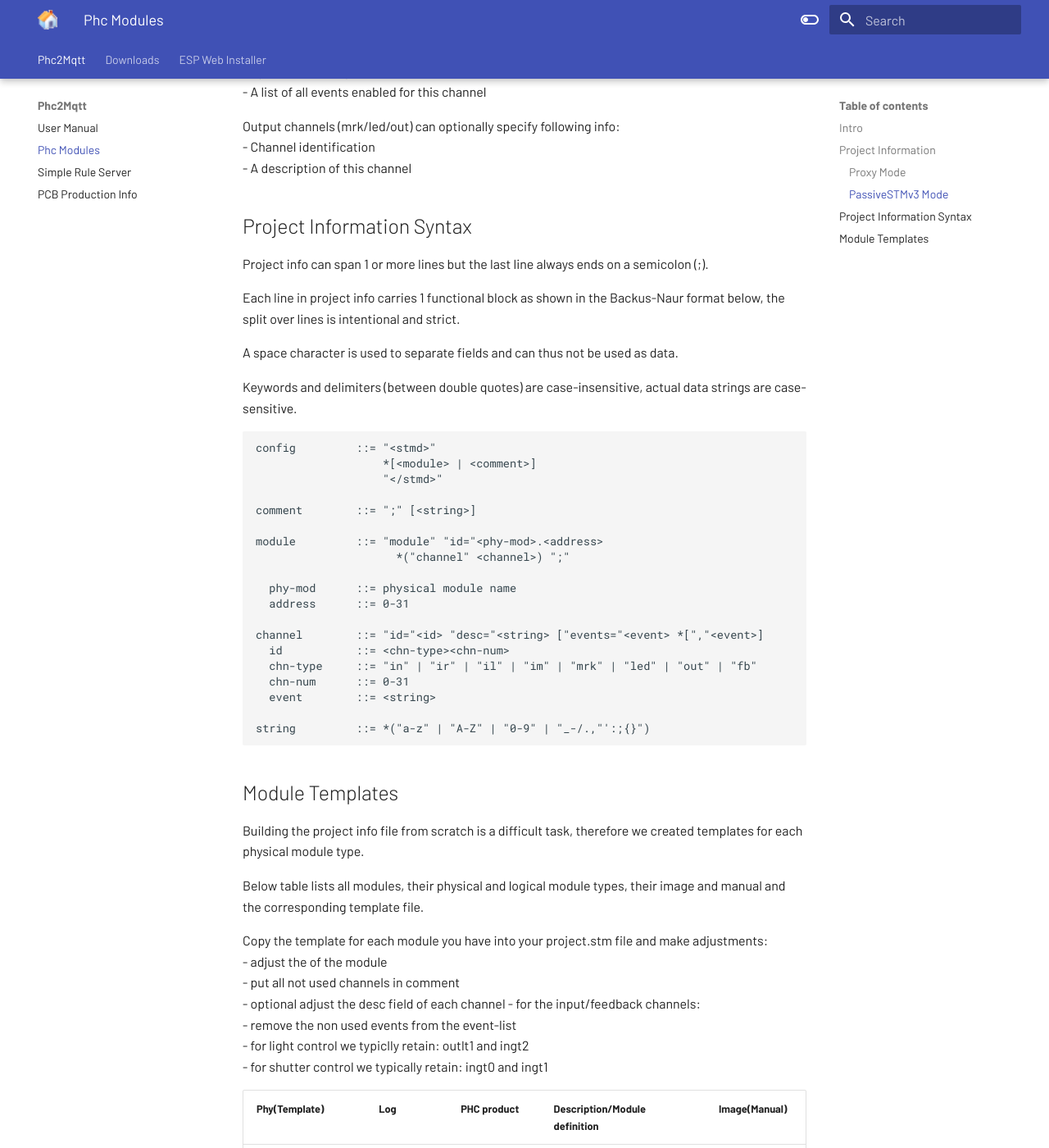
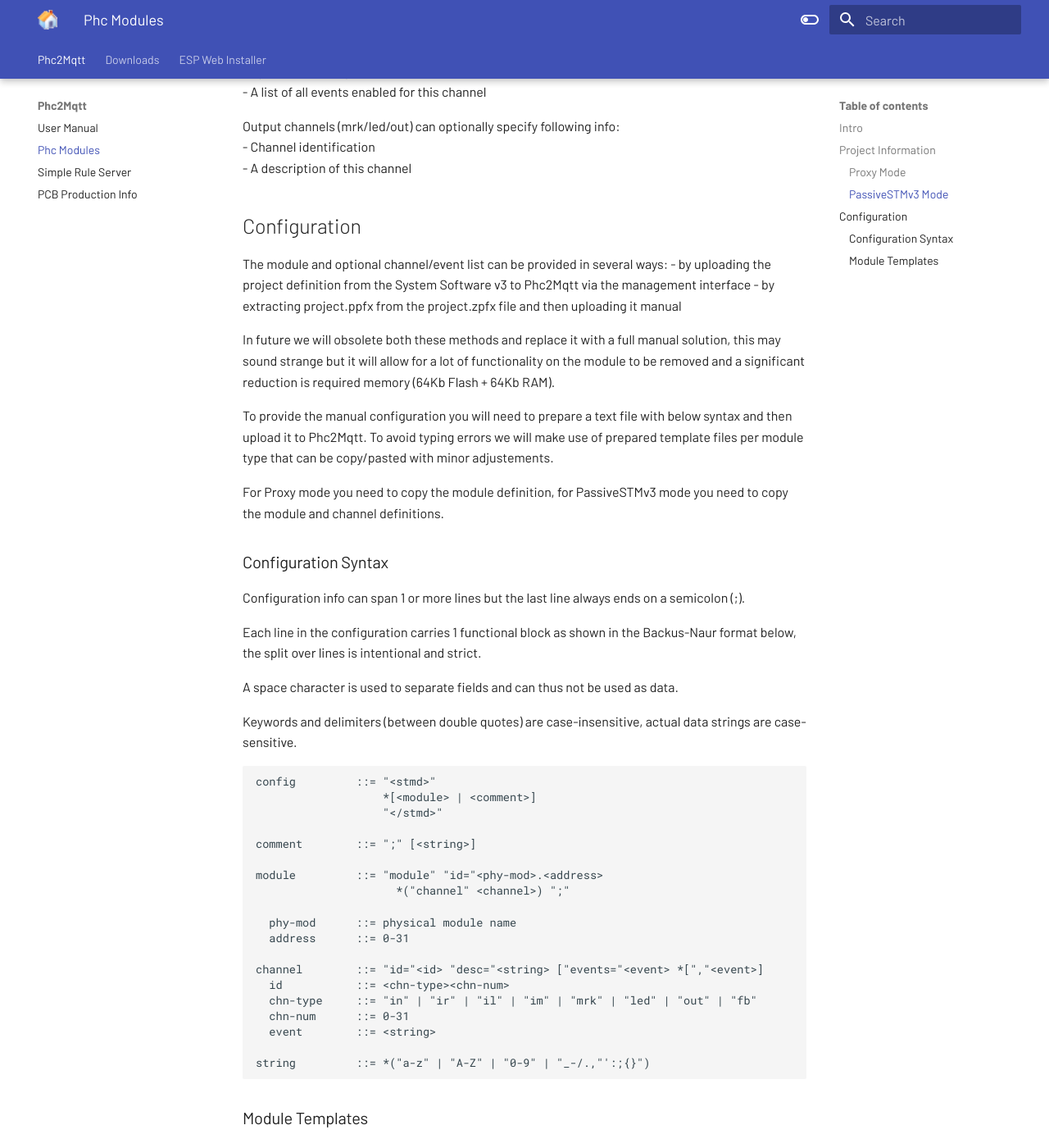
Before and after one commit to sim0njo/docu, an MkDocs documentation site: the page built from docs/PhcModules.md, in a window 1280 px wide and 1400 px high, scrolled down 1768 px. Shown: the whole window at 82% size. Built offline with MkDocs 1.6.1 and Material for MkDocs 9.7.7, drawn with Linux system fonts in a browser that asks for light colours; some of the changed text lies outside the part shown.

Commit message:
Config syntax

````diff
--- a/docs/PhcModules.md
+++ b/docs/PhcModules.md
@@ -61,10 +61,24 @@ Output channels (mrk/led/out) can optionally specify following info:
 - Channel identification
 - A description of this channel
 
-##Project Information Syntax
-Project info can span 1 or more lines but the last line always ends on a semicolon (;).
+##Configuration
+The module and optional channel/event list can be provided in several ways:
+- by uploading the project definition from the System Software v3 to Phc2Mqtt via the management interface
+- by extracting project.ppfx from the project.zpfx file and then uploading it manual
 
-Each line in project info carries 1 functional block as shown in the Backus-Naur format below, the split over lines is intentional and strict.
+In future we will obsolete both these methods and replace it with a full manual solution, this may sound strange but it will
+allow for a lot of functionality on the module to be removed and a significant reduction is required memory (64Kb Flash + 64Kb RAM).
+
+To provide the manual configuration you will need to prepare a text file with below syntax and then upload it to Phc2Mqtt.
+To avoid typing errors we will make use of prepared template files per module type that can be copy/pasted with minor adjustements.
+
+For Proxy mode you need to copy the module definition, for PassiveSTMv3 mode you need to copy the module and channel definitions.
+
+
+###Configuration Syntax
+Configuration info can span 1 or more lines but the last line always ends on a semicolon (;).
+
+Each line in the configuration carries 1 functional block as shown in the Backus-Naur format below, the split over lines is intentional and strict.
 
 A space character is used to separate fields and can thus not be used as data.
 
@@ -92,12 +106,12 @@ channel        ::= "id="<id> "desc="<string> ["events="<event> *[","<event>]
 string         ::= *("a-z" | "A-Z" | "0-9" | "_-/.,"':;{}")
 ```
 
-##Module Templates
-Building the project info file from scratch is a difficult task, therefore we created templates for each physical module type.
+###Module Templates
+Building the configuration file from scratch is a difficult task, therefore we created templates for each physical module type.
 
 Below table lists all modules, their physical and logical module types, their image and manual and the corresponding template file.
 
-Copy the template for each module you have into your project.stm file and make adjustments:
+Copy the template for each module you have into your config.stm file and make adjustments:
 - adjust the <addr> of the module
 - put all not used channels in comment
 - optional adjust the desc field of each channel
@@ -158,16 +172,3 @@ Copy the template for each module you have into your project.stm file and make a
 | [DIM_SAB](phc/dim_sab.md) | dim | 944/2 DM AB<br/>949 DM M-AB | Synchronized inverse phase control dimmer | [<img style="float:right;width:100px;height:100px" src="../phc/DIM_SAB.PNG"></img>](../phc/DIM_SAB.pdf)
 | [DIM_UNI](phc/dim_uni.md) | dim | 949 DM UN | Universal dimmer | [<img style="float:right;width:100px;height:100px" src="../phc/DIM_UNI.PNG"></img>](../phc/DIM_UNI.pdf)
 | [DIM_DALI_8_EXT](phc/dim_dali_8_ext.md) | dal | 940/8 DALI-G | DALI-Gateway (8-channels) | [<img style="float:right;width:100px;height:100px" src="../phc/DIM_DALI_8_EXT.PNG"></img>](../phc/DIM_DALI_8.pdf)
-
-
-The module and optional channel/event list can be provided in several ways:
-- by uploading the project definition from the System Software v3 to Phc2Mqtt via the management interface
-- by extracting project.ppfx from the project.zpfx file and then uploading it manual
-
-In future we will obsolete both these methods and replace it with a full manual solution, this may sound strange but it will
-allow for a lot of functionality on the module to be removed and a significant reduction is required memory (64Kb Flash + 64Kb RAM).
-
-To provide the manual configuration you will need to prepare a text file with below syntax and then upload it to Phc2Mqtt.
-To avoid typing errors we will make use of prepared template files per module type that can be copy/pasted with minor adjustements.
-
-For Proxy mode you need to copy the module definition, for PassiveSTMv3 mode you need to copy the module and channel definitions.
````
